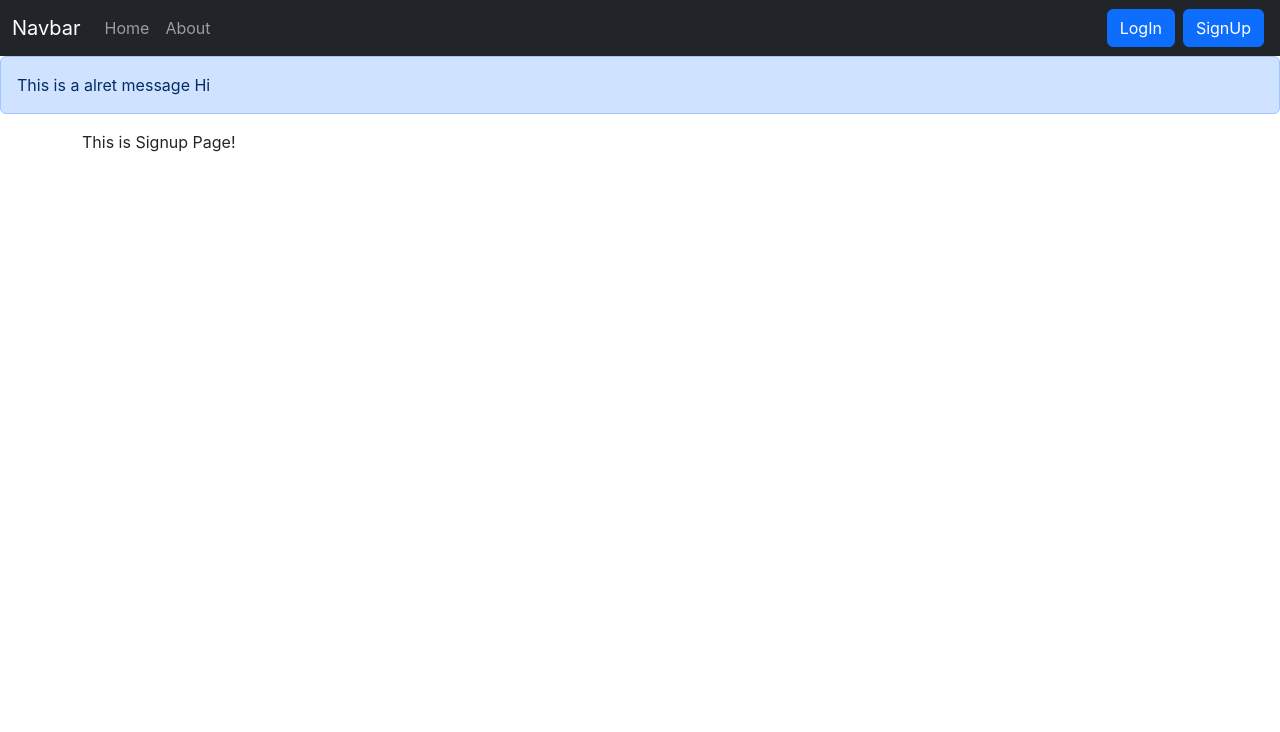
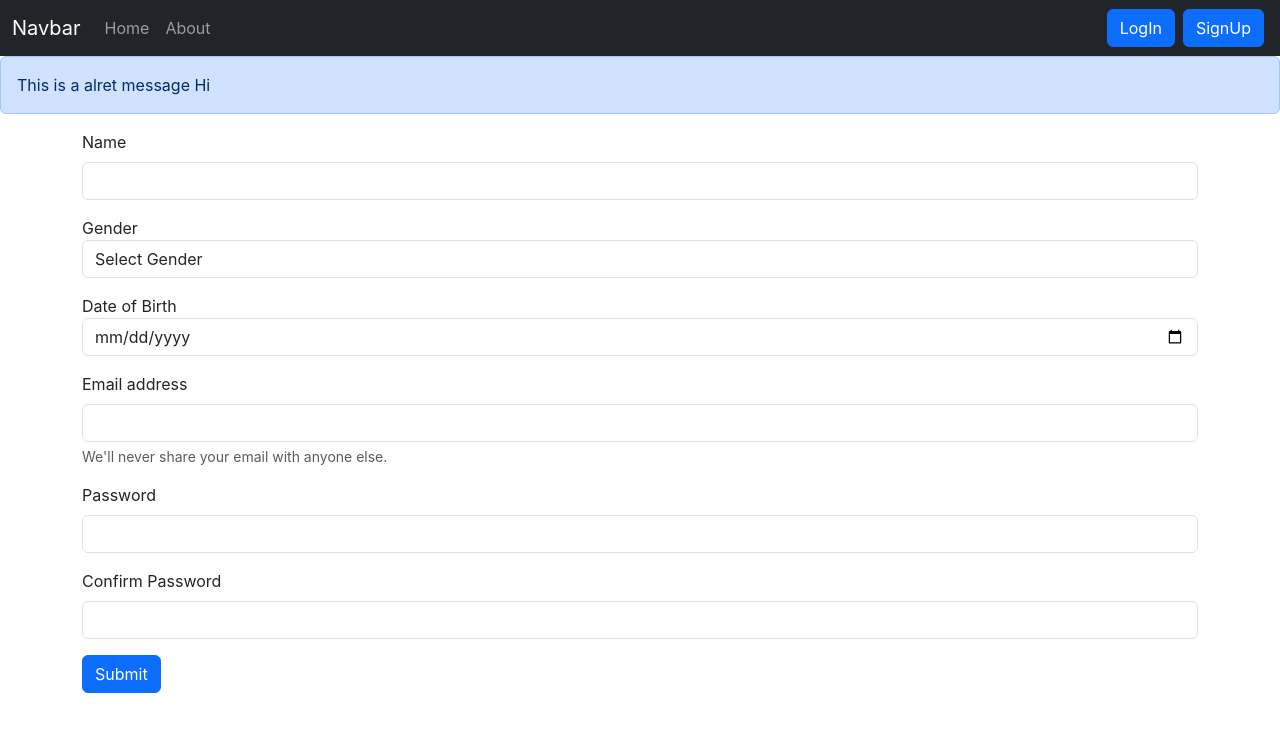
Before and after one commit to Sudharsan278/ScribbleSpot, a React (Create React App) app: page /signup in a window 1280 px wide. Shown: the top 732 px of the page. Built offline with nearby package versions, Linux system fonts and the light colour scheme.

Commit message:
Made the signup component interactive

```diff
--- a/src/components/Signup.js
+++ b/src/components/Signup.js
@@ -1,9 +1,77 @@
-import React from 'react'
+import React, { useState } from 'react';
+import { useNavigate } from 'react-router-dom';
+const Signup = () => {
 
-const Signup = () => {
+  const [credentials, setCredentials] = useState({name:"", email : "", password: "", gender: "", dob: ""});
+  const navigate = useNavigate();
+  const handleChange = (event) =>{
+    setCredentials({...credentials, [event.target.name]: event.target.value})
+  }
+
+  const handleSubmit = async (event) =>{
+
+    event.preventDefault();
+    const {name, email, password, gender, dob} = credentials;
+
+    const response = await fetch('http://localhost:5000/api/auth/createuser',{
+
+      method : 'POST',
+      headers : {
+        'Content-Type' : 'application/json'
+      },
+       body : JSON.stringify({name, email, password, gender, dob})
+    });
+    const json = await response.json();
+    if(json.success){
+      console.log(json.authenticationToken);
+      localStorage.setItem('token', json);
+      navigate("/");
+    }else{
+      console.log(json)
+    }
+
+  }
+
   return (
     <div className='container'>
-      This is Signup Page!
+      <form onSubmit={handleSubmit}>
+
+        <div className="mb-3 my-3">
+          <label htmlFor="name" className="form-label">Name</label>
+          <input type="text" className="form-control" id="name" name="name" onChange={handleChange} required minLength={3}/>
+        </div>
+        <div className="form-group">
+          <label htmlFor="gender">Gender</label>
+          <select type ="text" onChange={handleChange} className="form-control" id="gender" name="gender" required>
+            <option value="">Select Gender</option>
+            <option value="male">Male</option>
+            <option value="female">Female</option>
+            <option value="other">Other</option>
+
+          </select>
+        </div>
+
+        <div className="form-group my-3">
+          <label htmlFor="dob" >Date of Birth</label>
+          <input type="date" onChange={handleChange} className="form-control" id="dob" name="dob" required/>
+        </div>
+
+
+        <div className="mb-3 my-3">
+          <label htmlFor="email" className="form-label">Email address</label>
+          <input type="email" className="form-control" id="email" name="email" onChange={handleChange} required aria-describedby="emailHelp"/>
+          <div id="emailHelp" className="form-text">We'll never share your email with anyone else.</div>
+        </div>
+        <div className="mb-3 my-3">
+          <label htmlFor="password" className="form-label">Password</label>
+          <input type="password" className="form-control" id="password" name="password" onChange={handleChange} required minLength={5}/>
+        </div>
+        <div className="mb-3 my-3">
+          <label htmlFor="cpassword" className="form-label">Confirm Password</label>
+          <input type="password" className="form-control" id="cpassword" name="cpassword" onChange={handleChange} required minLength={5}/>
+        </div>
+        <button type="submit" className="btn btn-primary">Submit</button>
+      </form>
     </div>
   )
 }
```
Also changed, not shown: 1 other file (tests, documents, lock files or other folders).
